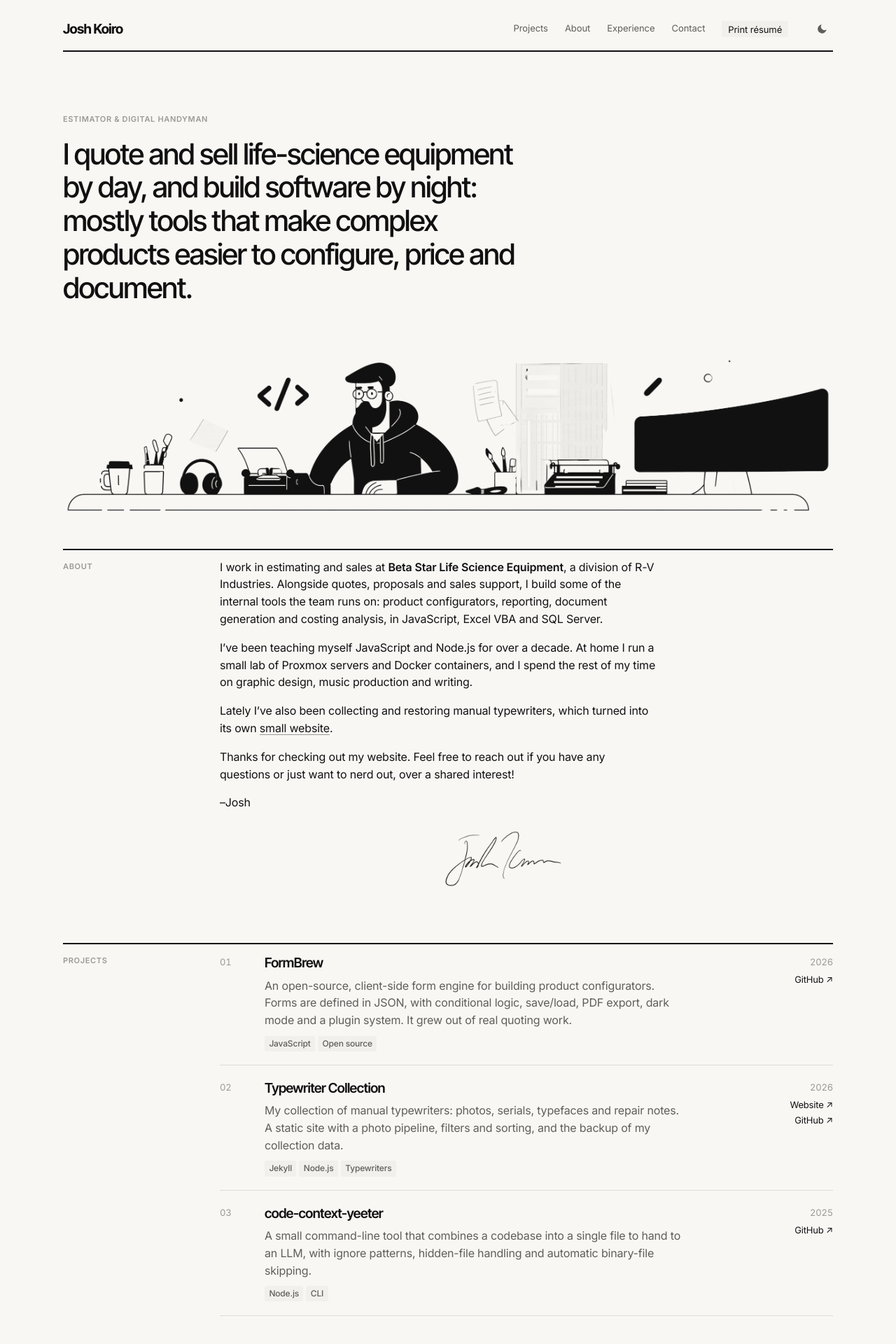
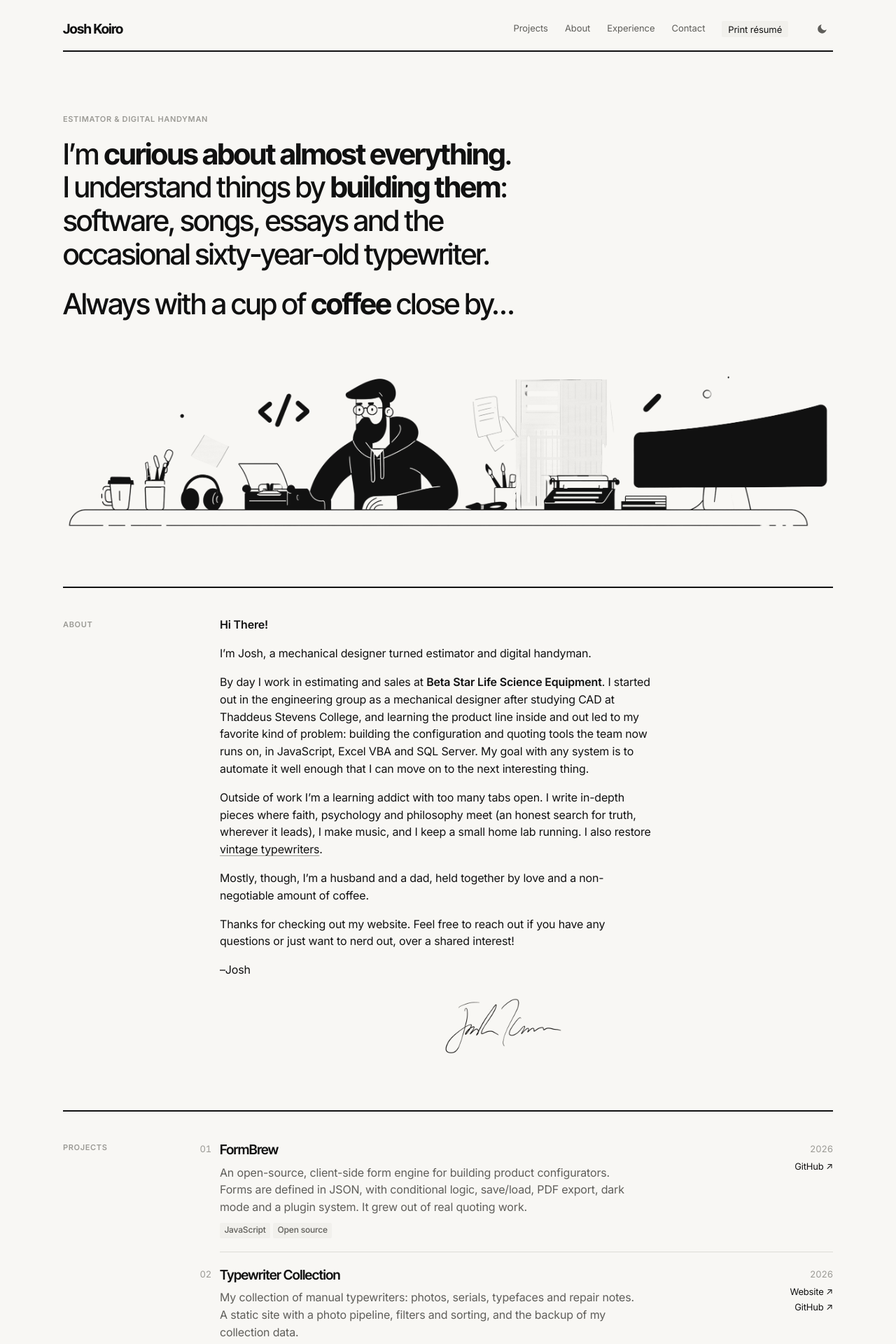
Before and after one commit to JoshKoiro/JoshKoiro.github.io, a Jekyll site: the page built from index.html, in a window 1280 px wide. Shown: the top 1920 px of the page at 70% size. Built offline with Jekyll 4.4.1, drawn with Linux system fonts in a browser that asks for light colours.

Commit message:
refining content

```diff
--- a/_data/profile.yml
+++ b/_data/profile.yml
@@ -14,25 +14,39 @@ signature: "/assets/img/signature.png"
 illustration: "/assets/img/desk.webp"
 illustration_alt: "Illustration of a bearded developer at a desk with a typewriter, headphones and a monitor"
 
-# The big opening line. Keep it to one or two sentences.
-intro: >-
-  I quote and sell life-science equipment by day, and build software by night:
-  mostly tools that make complex products easier to configure, price and document.
+# The big opening line.
+#   - Wrap words in **double asterisks** to make them bold.
+#   - Leave a blank line to start a new line with some space above it.
+#   - Keep the "|-" after "intro:"; it tells YAML a block of text follows. Without it,
+#     a colon in the text (like "them**:") breaks the file.
+# ("sixty‑year‑old" uses non-breaking hyphens so it never splits across lines.)
+intro: |-
+  I'm **curious about almost everything**. I understand things by
+  **building them**: software, songs, essays and the occasional sixty‑year‑old typewriter.
+
+  Always with a cup of **coffee** close by...
 
 # The "About" section: one entry per paragraph.
 about:
   - >-
-    I work in estimating and sales at **Beta Star Life Science Equipment**, a division of
-    R-V Industries. Alongside quotes, proposals and sales support, I build some of the internal tools
-    the team runs on: product configurators, reporting, document generation and costing
-    analysis, in JavaScript, Excel VBA and SQL Server.
+    **Hi There!**
   - >-
-    I've been teaching myself JavaScript and Node.js for over a decade. At home I run a small
-    lab of Proxmox servers and Docker containers, and I spend the rest of my time on graphic
-    design, music production and writing.
+    I'm Josh, a mechanical designer turned estimator and digital handyman.
   - >-
-    Lately I've also been collecting and restoring manual typewriters, which turned into its
-    own [small website](https://joshkoiro.github.io/typewriters/).
+    By day I work in estimating and sales at **Beta Star Life Science Equipment**. I started
+    out in the engineering group as a mechanical designer after studying CAD at Thaddeus
+    Stevens College, and learning the product line inside and out led to my favorite kind
+    of problem: building the configuration and quoting tools the team now runs on, in
+    JavaScript, Excel VBA and SQL Server. My goal with any system is to automate it well
+    enough that I can move on to the next interesting thing.
+  - >-
+    Outside of work I'm a learning addict with too many tabs open. I write in-depth pieces
+    where faith, psychology and philosophy meet (an honest search for truth, wherever it
+    leads), I make music, and I keep a small home lab running. I also restore
+    [vintage typewriters](https://joshkoiro.github.io/typewriters/).
+  - >-
+    Mostly, though, I'm a husband and a dad, held together by love and a non-negotiable
+    amount of coffee.
   - >-
     Thanks for checking out my website. Feel free to reach out if you have any questions or just
     want to nerd out, over a shared interest!
--- a/assets/css/style.css
+++ b/assets/css/style.css
@@ -149,6 +149,10 @@ a:hover { text-decoration-color: var(--accent); }
   letter-spacing: var(--tracking-statement);
   max-width: 26ch;
 }
+.statement strong { font-weight: 700; }   /* **bold** words in the opening line */
+/* A blank line in the intro becomes a line break with some space above the next line */
+.statement-break { display: block; height: 0.55em; }
+.statement-break:last-child { display: none; }
 
 /* ---------- Illustration ----------
    The image is used as a stencil (mask) filled with the ink colour, so it follows
@@ -161,7 +165,6 @@ a:hover { text-decoration-color: var(--accent); }
   -webkit-mask: var(--illustration) center / contain no-repeat;
   mask: var(--illustration) center / contain no-repeat;
 }
-.illustration + .block { margin-top: 3rem; }
 
 /* ---------- Sections: label column + content column ---------- */
 .block {
@@ -169,7 +172,7 @@ a:hover { text-decoration-color: var(--accent); }
   grid-template-columns: var(--label-column) 1fr;
   gap: 1rem 2rem;
   margin-top: 5rem;
-  padding-top: 0.75rem;
+  padding-top: 2.5rem;
   border-top: var(--rule-strong) solid var(--ink);
   scroll-margin-top: 1.5rem;
 }
@@ -186,20 +189,26 @@ a:hover { text-decoration-color: var(--accent); }
 
 /* ---------- Projects ---------- */
 .project {
+  position: relative;
   display: grid;
-  grid-template-columns: 2.5rem 1fr 10rem;
+  grid-template-columns: 1fr 10rem;
   gap: 0 1.5rem;
   padding: 1.1rem 0 1.2rem;
   border-bottom: var(--rule-weight) solid var(--rule);
 }
 .project:first-child { padding-top: 0; }
+/* The number hangs in the gutter to the left, so project titles line up with the
+   headings in the other sections. */
 .project-num {
+  position: absolute;
+  right: calc(100% + 0.75rem);
+  top: calc(1.1rem + 0.2rem);
   font-family: var(--font-ui);
   font-size: var(--text-small);
   color: var(--ink-faint);
   font-variant-numeric: tabular-nums;
-  padding-top: 0.2rem;
 }
+.project:first-child .project-num { top: 0.2rem; }
 .project-name { font-size: 1.2rem; letter-spacing: -0.03em; }
 .project-name a { text-decoration: none; }
 .project:hover .project-name a { text-decoration: underline; text-decoration-color: var(--accent); text-decoration-thickness: 1.5px; }
@@ -286,8 +295,10 @@ a:hover { text-decoration-color: var(--accent); }
   .theme-toggle { margin-left: auto; }
   .intro { padding-top: 3.5rem; }
   .block { grid-template-columns: 1fr; margin-top: 3.5rem; }
-  .project { grid-template-columns: 2rem 1fr; }
-  .project-side { grid-column: 2; justify-items: start; text-align: left; margin-top: 0.6rem; grid-auto-flow: column; justify-content: start; gap: 1rem; }
+  .project { grid-template-columns: 1fr; }
+  /* No gutter on phones: the number sits above the title instead */
+  .project-num { position: static; display: block; margin-bottom: 0.15rem; }
+  .project-side { grid-column: 1; justify-items: start; text-align: left; margin-top: 0.6rem; grid-auto-flow: column; justify-content: start; gap: 1rem; }
   .project-links { grid-auto-flow: column; gap: 1rem; }
   .elsewhere a { grid-template-columns: 1fr auto; }
   /* On phones, crop the wide illustration to the figure at the desk */
--- a/index.html
+++ b/index.html
@@ -13,7 +13,7 @@ layout: default
 
 <section class="intro">
   <p class="role">{{ profile.role }}</p>
-  <h1 class="statement">{{ profile.intro }}</h1>
+  <h1 class="statement">{{ profile.intro | markdownify | remove: "<p>" | replace: "</p>", '<span class="statement-break"></span>' | strip }}</h1>
 </section>
 
 {%- if profile.illustration and profile.illustration != "" %}
```
